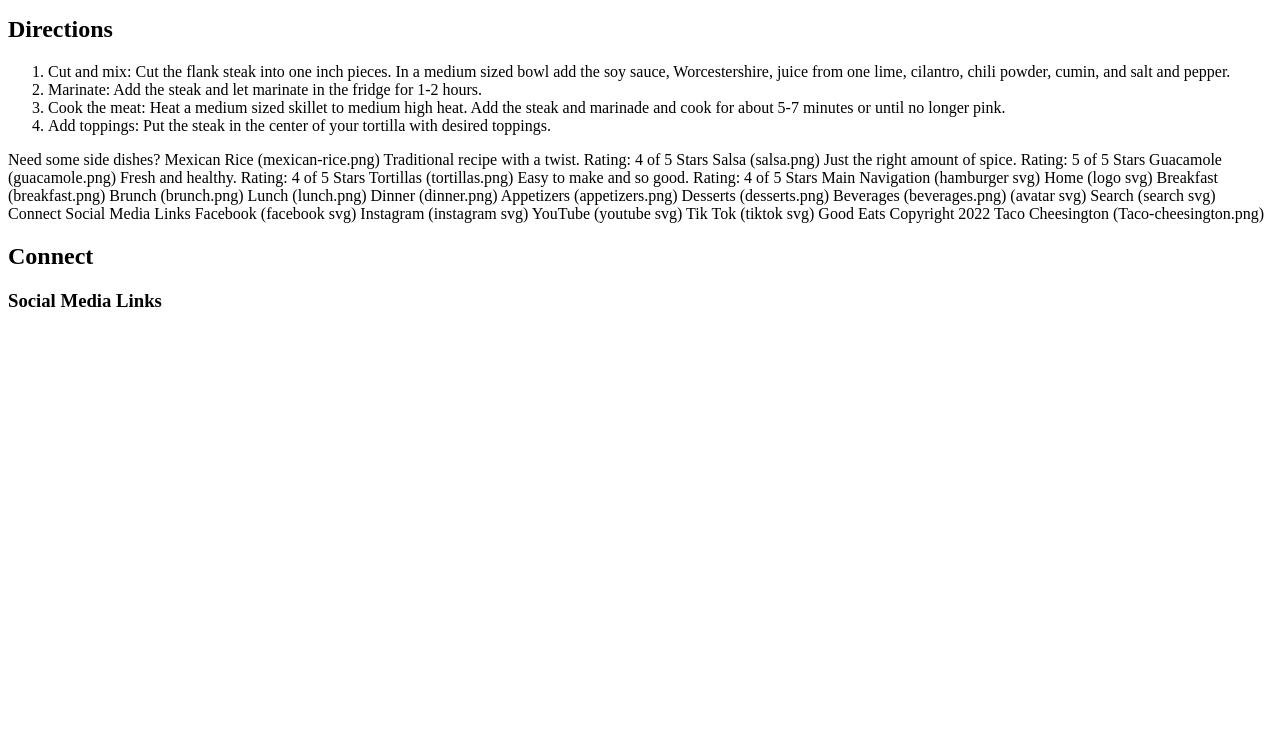
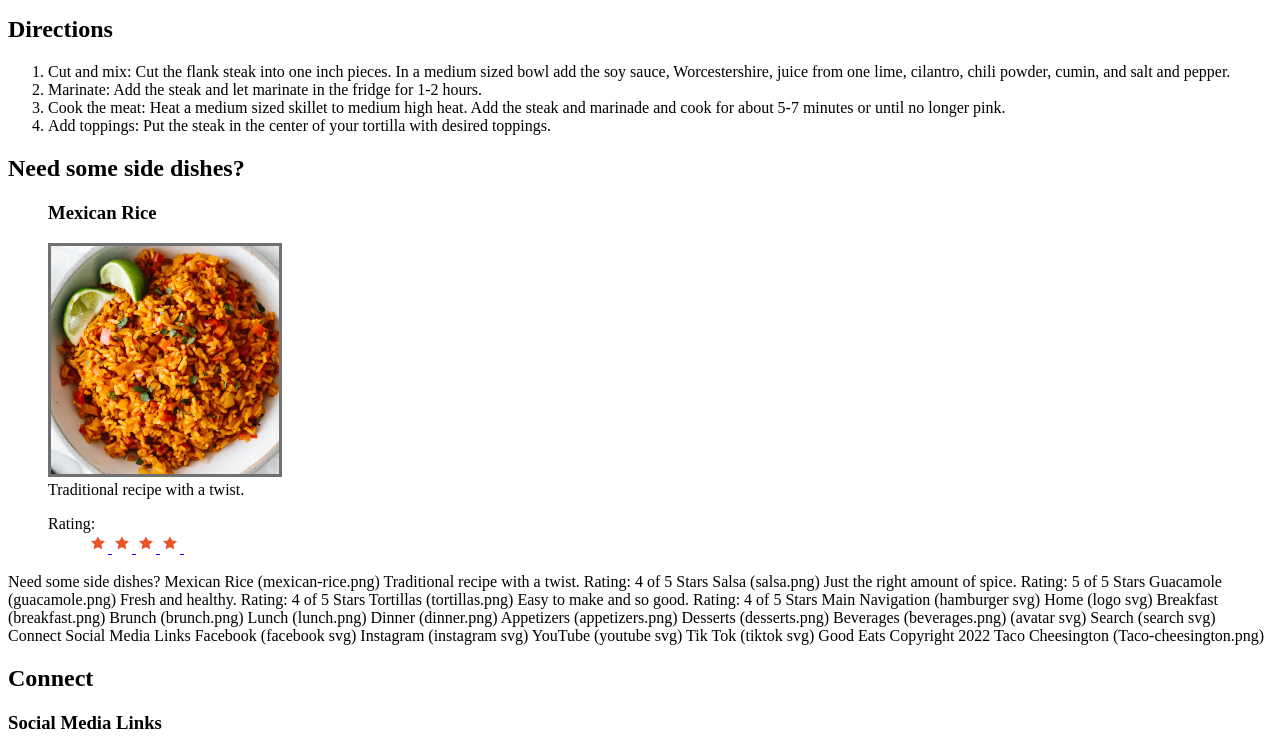
Before and after one commit to kdellot/recipe, a plain HTML site: page index.html in a window 1280 px wide. Shown: the part 1259-2011 px from the top of the page. Before the commit the page ends 1590 px from the top, so only its background shows below. Drawn offline with Linux system fonts and the light colour scheme.

Commit message:
Update index.html

```diff
--- a/index.html
+++ b/index.html
@@ -116,6 +116,46 @@
             </div>
         </main>
 
+
+        <aside>
+            <h2>Need some side dishes?</h2>
+            <div class="sides">
+                <figure id="rice">
+                    <h3>Mexican Rice</h3>
+                    <img src="images/mexican-rice.png" alt="mexican rice with toppings in a white bowl">
+                    <figcaption>Traditional recipe with a twist.</figcaption>
+                    <dl>
+                        <dt>Rating:</dt>
+                        <dd>
+                            <a href="#">
+                                <svg xmlns="http://www.w3.org/2000/svg" class="icon icon-tabler icon-tabler-star" width="20" height="20" viewBox="0 0 24 24" stroke-width="1.5" stroke="#ffffff" fill="#eb5428" stroke-linecap="round" stroke-linejoin="round">
+                                    <path stroke="none" d="M0 0h24v24H0z" fill="none"/>
+                                    <path d="M12 17.75l-6.172 3.245l1.179 -6.873l-5 -4.867l6.9 -1l3.086 -6.253l3.086 6.253l6.9 1l-5 4.867l1.179 6.873z" />
+                                </svg>
+                                <svg xmlns="http://www.w3.org/2000/svg" class="icon icon-tabler icon-tabler-star" width="20" height="20" viewBox="0 0 24 24" stroke-width="1.5" stroke="#ffffff" fill="#eb5428" stroke-linecap="round" stroke-linejoin="round">
+                                    <path stroke="none" d="M0 0h24v24H0z" fill="none"/>
+                                    <path d="M12 17.75l-6.172 3.245l1.179 -6.873l-5 -4.867l6.9 -1l3.086 -6.253l3.086 6.253l6.9 1l-5 4.867l1.179 6.873z" />
+                                </svg>
+                                <svg xmlns="http://www.w3.org/2000/svg" class="icon icon-tabler icon-tabler-star" width="20" height="20" viewBox="0 0 24 24" stroke-width="1.5" stroke="#ffffff" fill="#eb5428" stroke-linecap="round" stroke-linejoin="round">
+                                    <path stroke="none" d="M0 0h24v24H0z" fill="none"/>
+                                    <path d="M12 17.75l-6.172 3.245l1.179 -6.873l-5 -4.867l6.9 -1l3.086 -6.253l3.086 6.253l6.9 1l-5 4.867l1.179 6.873z" />
+                                </svg>
+                                <svg xmlns="http://www.w3.org/2000/svg" class="icon icon-tabler icon-tabler-star" width="20" height="20" viewBox="0 0 24 24" stroke-width="1.5" stroke="#ffffff" fill="#eb5428" stroke-linecap="round" stroke-linejoin="round">
+                                    <path stroke="none" d="M0 0h24v24H0z" fill="none"/>
+                                    <path d="M12 17.75l-6.172 3.245l1.179 -6.873l-5 -4.867l6.9 -1l3.086 -6.253l3.086 6.253l6.9 1l-5 4.867l1.179 6.873z" />
+                                </svg>
+                                <svg xmlns="http://www.w3.org/2000/svg" class="icon icon-tabler icon-tabler-star" width="20" height="20" viewBox="0 0 24 24" stroke-width="1.5" stroke="#ffffff" fill="#ffffff" stroke-linecap="round" stroke-linejoin="round">
+                                    <path stroke="none" d="M0 0h24v24H0z" fill="none"/>
+                                    <path d="M12 17.75l-6.172 3.245l1.179 -6.873l-5 -4.867l6.9 -1l3.086 -6.253l3.086 6.253l6.9 1l-5 4.867l1.179 6.873z" />
+                                </svg>
+                            </a>
+                        </dd>
+                    </dl>
+                </figure>
+
+
+            </div>
+        </aside>
 Need some side dishes?
 Mexican Rice
 (mexican-rice.png)
```
